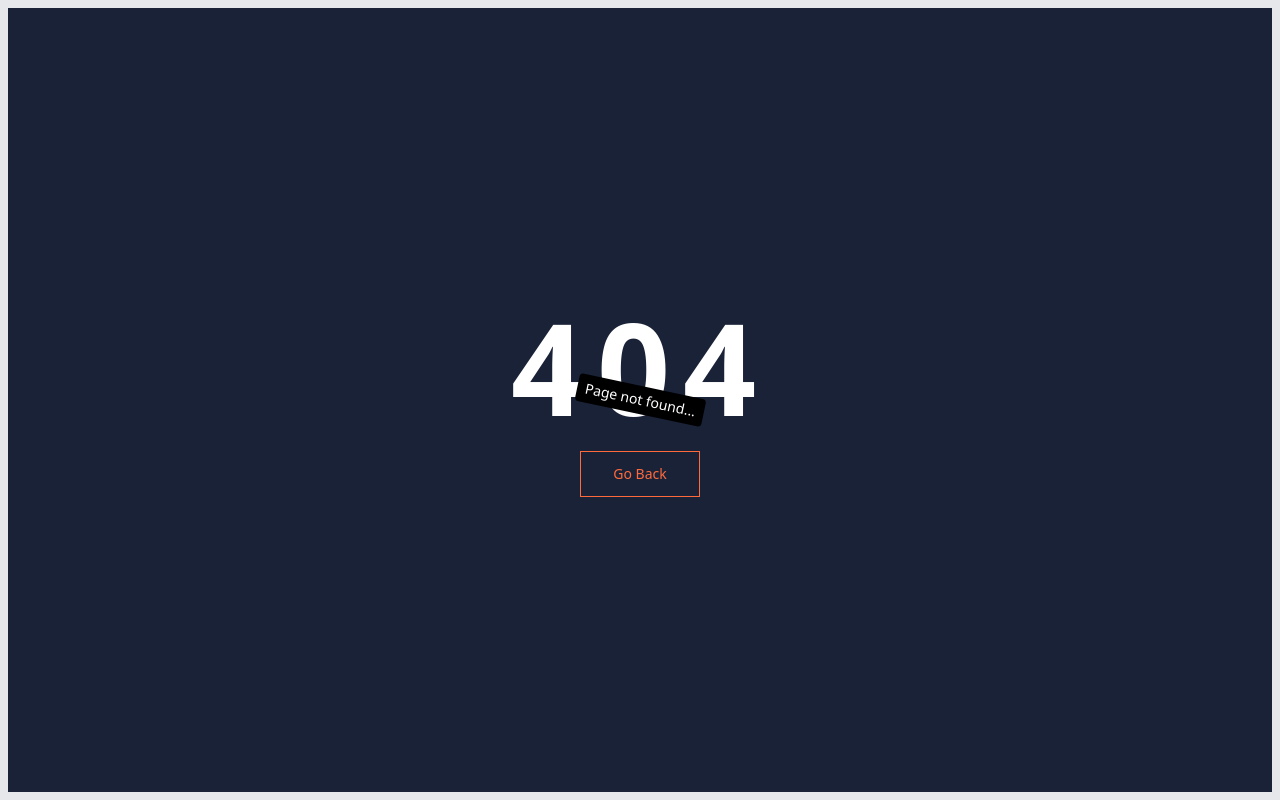
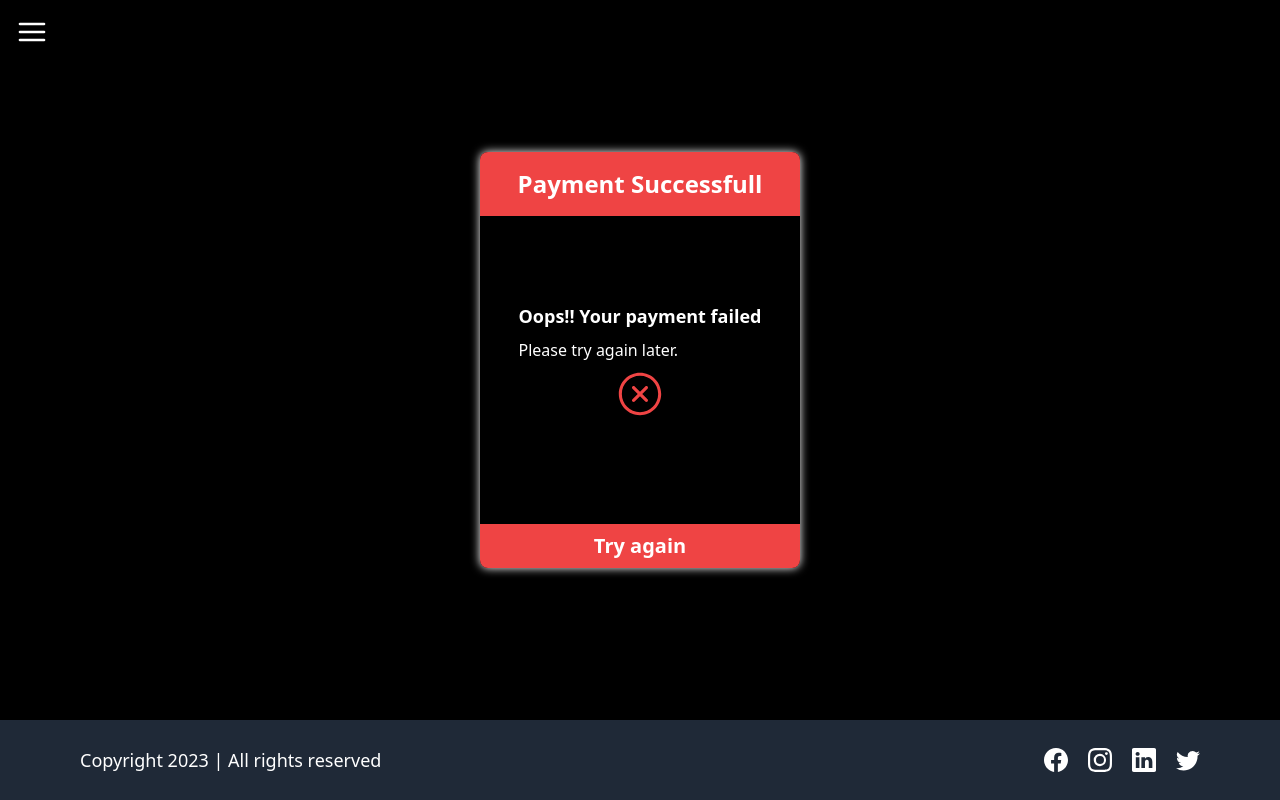
Before and after one commit to manveer600/lms-frontend, a React (Vite) app: page /checkout/fail in a window 1280 px wide. Before the commit this address had no page. Built offline with nearby package versions, Linux system fonts and the light colour scheme.

Commit message:
added checkout fail and payment cancellation flow

```diff
--- a/src/App.jsx
+++ b/src/App.jsx
@@ -16,6 +16,7 @@ import { Profile } from "./Pages/User/Profile.jsx";
 import { EditProfile } from "./Pages/User/EditProfile.jsx";
 import Checkout from "./Pages/Payment/Checkout.jsx";
 import CheckoutSuccess from "./Pages/Payment/CheckoutSuccess.jsx";
+import CheckoutFailure from "./Pages/Payment/CheckoutFailure.jsx";
 function App() {
   return (
     <>
@@ -40,6 +41,7 @@ function App() {
         <Route path="/user/editProfile" element={<EditProfile/>}/>
         <Route path="/checkout" element={<Checkout/>}/>
         <Route path="/checkout/success" element={<CheckoutSuccess/>}/>
+        <Route path="/checkout/fail" element={<CheckoutFailure/>}/>
 
       </Routes>
 
--- a/src/Pages/Payment/Checkout.jsx
+++ b/src/Pages/Payment/Checkout.jsx
@@ -17,10 +17,6 @@ function Checkout() {
   const razorpayKey = useSelector((state) => state?.razorpay?.key);
   const subscription_id = useSelector(
     (state) => state.razorpay.subscription_id
-  );
-  const userData = useSelector((state) => state?.auth?.data);
-  const isPaymentVerified = useSelector(
-    (state) => state?.razorpay?.isPaymentVerified
   );
 
   const paymentDetails = {
@@ -43,10 +39,6 @@ function Checkout() {
       theme: {
         color: "#028195",
       },
-      prefill: {
-        email: userData.email,
-        name: userData.fullName,
-      },
       handler: async function (response) {
         paymentDetails.razorpay_payment_id = response.razorpay_payment_id;
         paymentDetails.razorpay_signature = response.razorpay_signature;
@@ -68,11 +60,18 @@ function Checkout() {
 
   async function load() {
     await dispatch(getRazorPayId());
-    await dispatch(purchaseCourseBundle());
+    const res = await dispatch(purchaseCourseBundle());
+    console.log(res);
+    console.log(res.payload.success);
+    console.log(res.payload.message);
   }
+
+
   useEffect(() => {
     load();
   }, []);
+
+
   return (
     <div>
       <HomeLayout>
--- /dev/null
+++ b/src/Pages/Payment/CheckoutFailure.jsx
@@ -0,0 +1,35 @@
+import { Link } from "react-router-dom";
+import HomeLayout from "../../Layouts/HomeLayout";
+import {RxCrossCircled} from 'react-icons/rx'
+function CheckoutFailure() {
+    return (
+        <HomeLayout>
+            <div className="min-h-[90vh] flex items-center justify-center text-white">
+                <div className="w-80 h-[26rem] flex flex-col justify-center items-center shadow-[0_0_10px_white] rounded-lg relative">
+                    <h1 className="bg-red-500 absolute text-center top-0 w-full py-4 text-2xl font-bold rounded-tl-lg rounded-tr-lg">Payment Successfull</h1>
+
+                    <div className="px-4 flex flex-col items-center justify-center space-y-2">
+                        <div className="text-center space-y-2">
+                            <h2 className="text-lg font-semibold">
+                                Oops!! Your payment failed
+                            </h2>
+                            <p className="text-left">
+                                Please try again later.
+                            </p>
+
+                        </div>
+                        <RxCrossCircled className="text-red-500 text-5xl" />
+                    </div>
+
+                    <Link to="/checkout" className="bg-red-500 hover:bg-green-600 transition-all ease-in-out duration-300 absolute bottom-0 w-full py-2 text-xl font-semibold text-center rounded-br-lg rounded-bl-lg">
+                        <button>Try again</button>
+                    </Link>
+
+                </div>
+
+            </div>
+        </HomeLayout>
+    )
+}
+
+export default CheckoutFailure;
--- a/src/Pages/Payment/CheckoutSuccess.jsx
+++ b/src/Pages/Payment/CheckoutSuccess.jsx
@@ -1,7 +1,15 @@
 import { Link } from "react-router-dom";
 import HomeLayout from "../../Layouts/HomeLayout";
 import {AiFillCheckCircle} from 'react-icons/ai'
+import { useDispatch } from "react-redux";
+import { getUserData } from "../../Redux/Slices/AuthSlice";
+import { useEffect } from "react";
 function CheckoutSuccess() {
+    const dispatch = useDispatch();
+    useEffect(()=>{
+        dispatch(getUserData());
+    },[])
+
     return (
         <HomeLayout>
             <div className="min-h-[90vh] flex items-center justify-center text-white">
--- a/src/Pages/User/Profile.jsx
+++ b/src/Pages/User/Profile.jsx
@@ -1,15 +1,25 @@
 import { useDispatch, useSelector } from "react-redux"
-import { Link } from "react-router-dom";
+import { Link, useNavigate } from "react-router-dom";
 import HomeLayout from "../../Layouts/HomeLayout";
+import { cancelCourseBundle } from "../../Redux/Slices/Razorpay";
+import { getUserData } from "../../Redux/Slices/AuthSlice";
+import toast from "react-hot-toast";
 
 export function Profile(){
     const dispatch = useDispatch();
+    const navigate = useNavigate();
     const userData = useSelector((state)=>state?.auth?.data)
-
+    async function handleCancellation(){
+        console.log('handling cancellation');
+        await dispatch(cancelCourseBundle());
+        await dispatch(getUserData());
+        // toast.success('Cancellation completed!!')
+        navigate('/');
+    }
     return(
         <HomeLayout>
             <div className="min-h-[90vh] flex items-center justify-center">
-                <div className="my-10 flex flex-col gap-4 rounded-lg p-4 text-white w-100 shadow-[0_0_10px_white]">
+                <div className="my-10 flex flex-col gap-4 rounded-lg p-4 text-white w-[25vw] shadow-[0_0_10px_white]">
                     <img src={userData?.avatar?.secure_url} className="w-40 m-auto rounded-full border border-black" alt="profile_image" />
 
                     <h3 className="text-xl font-semibold text-center capitalize">{userData?.fullName}</h3>
@@ -23,7 +33,7 @@ export function Profile(){
                         </p>
                     </div>
 
-                    <div className=" flex items-center  gap-2">
+                    <div className=" flex items-center justify-center gap-2">
                         <Link to='/changePassword' className="w-1/2 bg-yellow-600 hover:bg-yellow-500 transition-all ease-in-out duration-300 rounded-sm font-bold cursor-pointer text-center py-2">
                             <button>Change Password</button>
                         </Link>
@@ -35,7 +45,7 @@ export function Profile(){
 
                     {
                         userData?.subscription?.status === 'active' && (
-                            <button className="w-full bg-red-600 hover:bg-red-500 transition-all ease-in-out duration-300 rounded-sm font-semibold py-2 cursor-pointer text-center">Cancel Subscription</button>
+                            <button onClick={handleCancellation} className="w-full bg-red-600 hover:bg-red-500 transition-all ease-in-out duration-300 rounded-sm font-semibold py-2 cursor-pointer text-center">Cancel Subscription</button>
                         )
                     }
                 </div>
--- a/src/Redux/Slices/AuthSlice.js
+++ b/src/Redux/Slices/AuthSlice.js
@@ -92,12 +92,23 @@ export const getUserData = createAsyncThunk('/user/details', async()=>{
         return toast.error(e.message);
     }
 })
+
+
 const authSlice = createSlice({
     name:'auth',
     initialState,
     reducers:{},
     extraReducers:(builder)=>{
         builder
+        .addCase(createAccount.fulfilled ,(state,action)=>{
+            localStorage.setItem('isLoggedIn', true);
+            localStorage.setItem('role', action?.payload?.user?.role);
+            localStorage.setItem('data', JSON.stringify(action?.payload?.user));
+
+            state.isLoggedIn = true;
+            state.data = action?.payload?.user;
+            state.role = action?.payload?.user?.role;
+        })
         .addCase(login.fulfilled, (state,action) =>{
             localStorage.setItem('isLoggedIn', true);
             localStorage.setItem('role', action?.payload?.user?.role);
--- a/src/Redux/Slices/Razorpay.js
+++ b/src/Redux/Slices/Razorpay.js
@@ -1,6 +1,7 @@
 import { createAsyncThunk, createSlice } from "@reduxjs/toolkit"
 import axiosInstance from '../../Helpers/axiosInstance'
 import toast from "react-hot-toast";
+import { useSelector } from "react-redux";
 const initialState = {
     key:"",
     subscription_id:"",
@@ -10,6 +11,7 @@ const initialState = {
     monthlySalesRecord:[]
 }
 
+// useSelector((state)=> state.auth.data.)
 
 export const getRazorPayId = createAsyncThunk("/razorpay/getId", async() => {
     try{
@@ -63,17 +65,21 @@ export const getPaymentRecord = createAsyncThunk('/payments/record', async()=>{
 
 
 export const cancelCourseBundle = createAsyncThunk('/payments/cancel', async()=>{
+    console.log("cancelling course bundle");
     try{
         const response = axiosInstance.post('/payments/unsubscribe');
+        console.log('hello g');
         toast.promise(response,{
             loading:"Cancelling your subscription...",
             success:(data)=>{
+                console.log("data is: ", data);
                 return data?.data?.message
             },
             error:"Failed to cancel subscription"
         })
     }catch(err){
-        toast.error(err?.response?.data?.message);
+        console.log("error aagya paaji", err);
+        return toast.error(err?.response?.data?.message);
     }
 })
 
@@ -102,6 +108,8 @@ const razorpaySlice = createSlice({
             state.allPayments = action?.payload?.allPayments;
             state.finalMonth = action?.payload?.finalMonth;
             state.monthlySalesRecord = action?.payload?.monthlySalesRecord;
+        }).addCase(cancelCourseBundle.fulfilled, (state,action)=> {
+
         })
     }
 })
```
